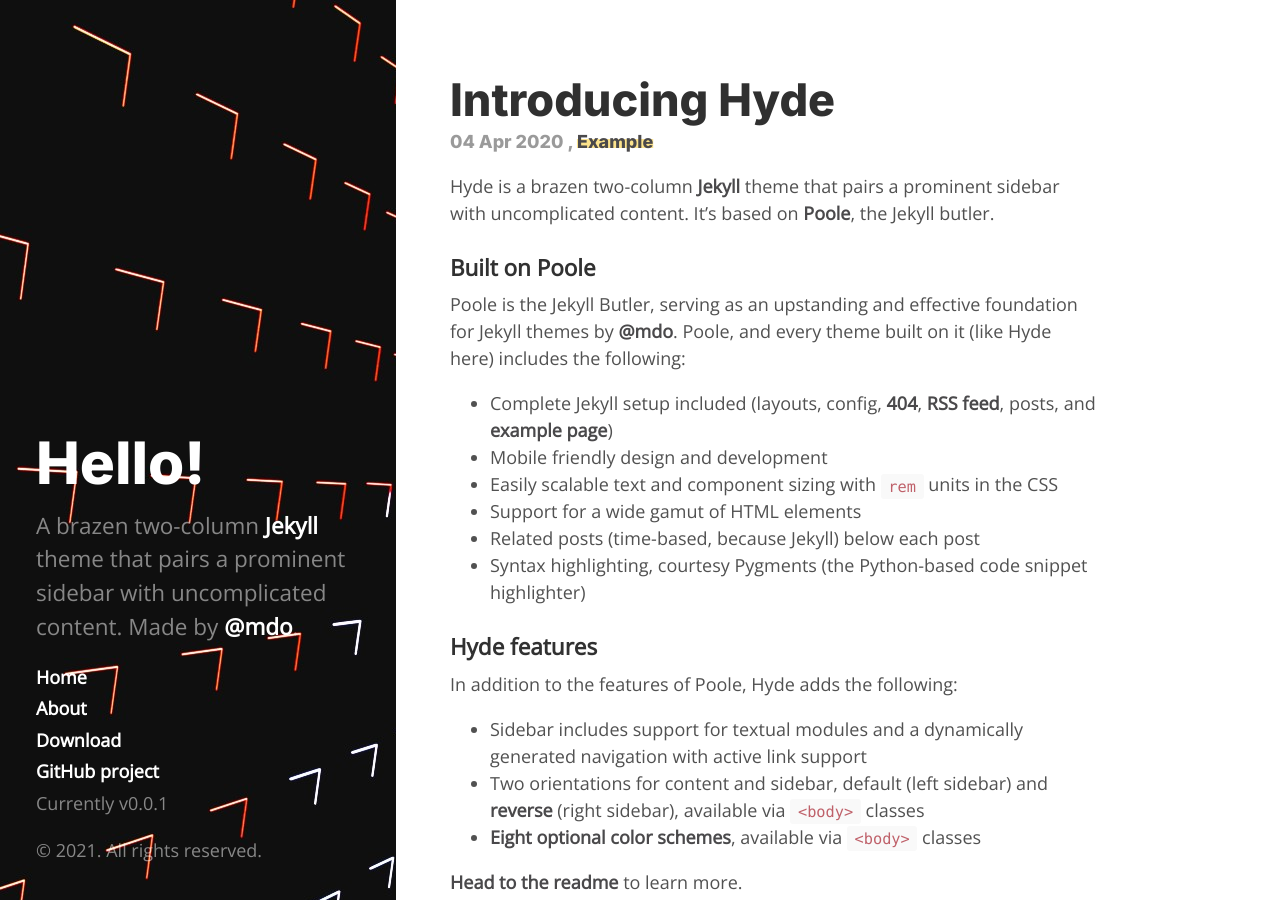
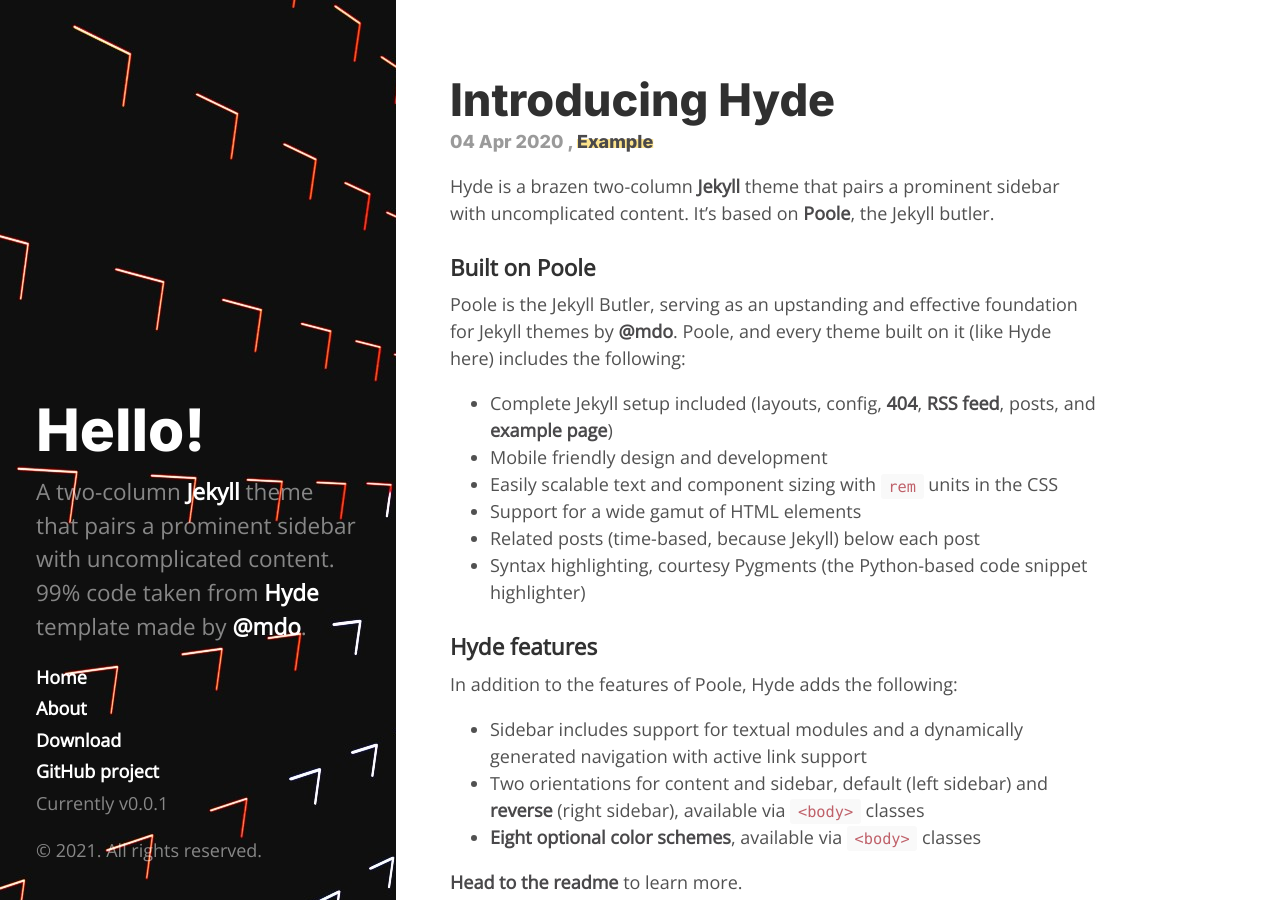
Before and after one commit to manddar/HydeIt, a Jekyll site: the page built from index.html, in a window 1280 px wide and 900 px high. Built offline with Jekyll 4.4.1, drawn with Linux system fonts in a browser that asks for light colours; Markdown is read by kramdown in place of the engine named in the settings; the list of posts is cut into pages by our own code.

Commit message:
Updated github repo, version

```diff
--- a/_config.yml
+++ b/_config.yml
@@ -1,11 +1,18 @@
+# Dependencies
+markdown:         redcarpet
+highlighter:      pygments
+
+# Permalinks
+permalink:        none
+relative_permalinks: true
+
 # Setup
 title:            Hello!
 tagline:          'A Jekyll theme'
-description:      'A brazen two-column <a href="https://jekyllrb.com" target="_blank">Jekyll</a> theme that pairs a prominent sidebar with uncomplicated content. Made by <a href="https://twitter.com/mdo" target="_blank">@mdo</a>.'
+description:      'A two-column <a href="https://jekyllrb.com" target="_blank">Jekyll</a> theme that pairs a prominent sidebar with uncomplicated content. 99% code taken from <a href="https://github.com/poole/hyde">Hyde</a> template made by <a href="https://twitter.com/mdo" target="_blank">@mdo</a>.'
 url:              https://mandar-me.vercel.app
 baseurl:          /
 paginate:         5
-permalink:        none
 
 # About and contact
 author:
@@ -19,4 +26,7 @@
 
 # Custom vars
 version:          0.0.1
+github:
+  repo:           https://github.com/manddar/hyde-it
+
 background-image: /public/background.jpg
```
